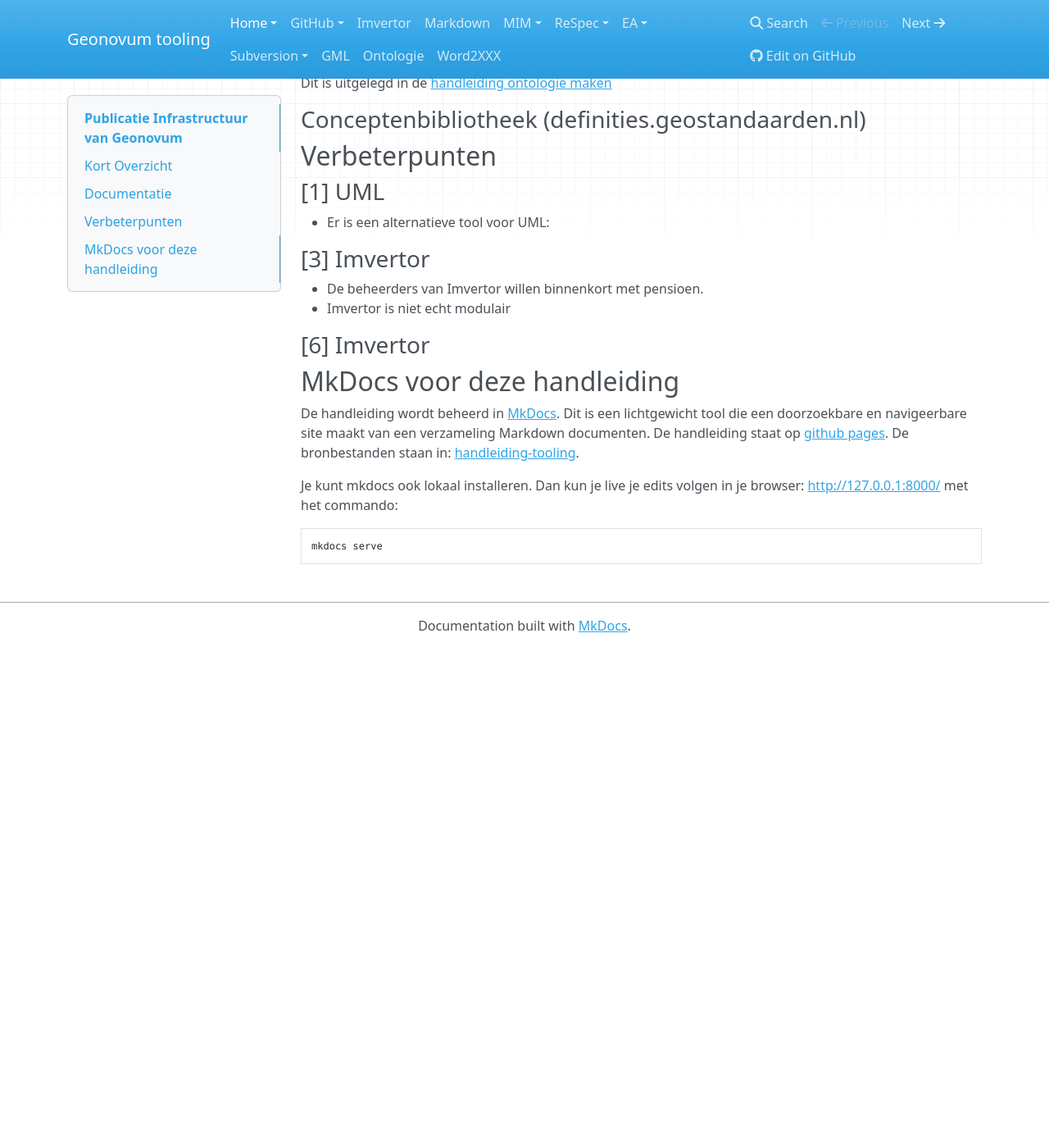
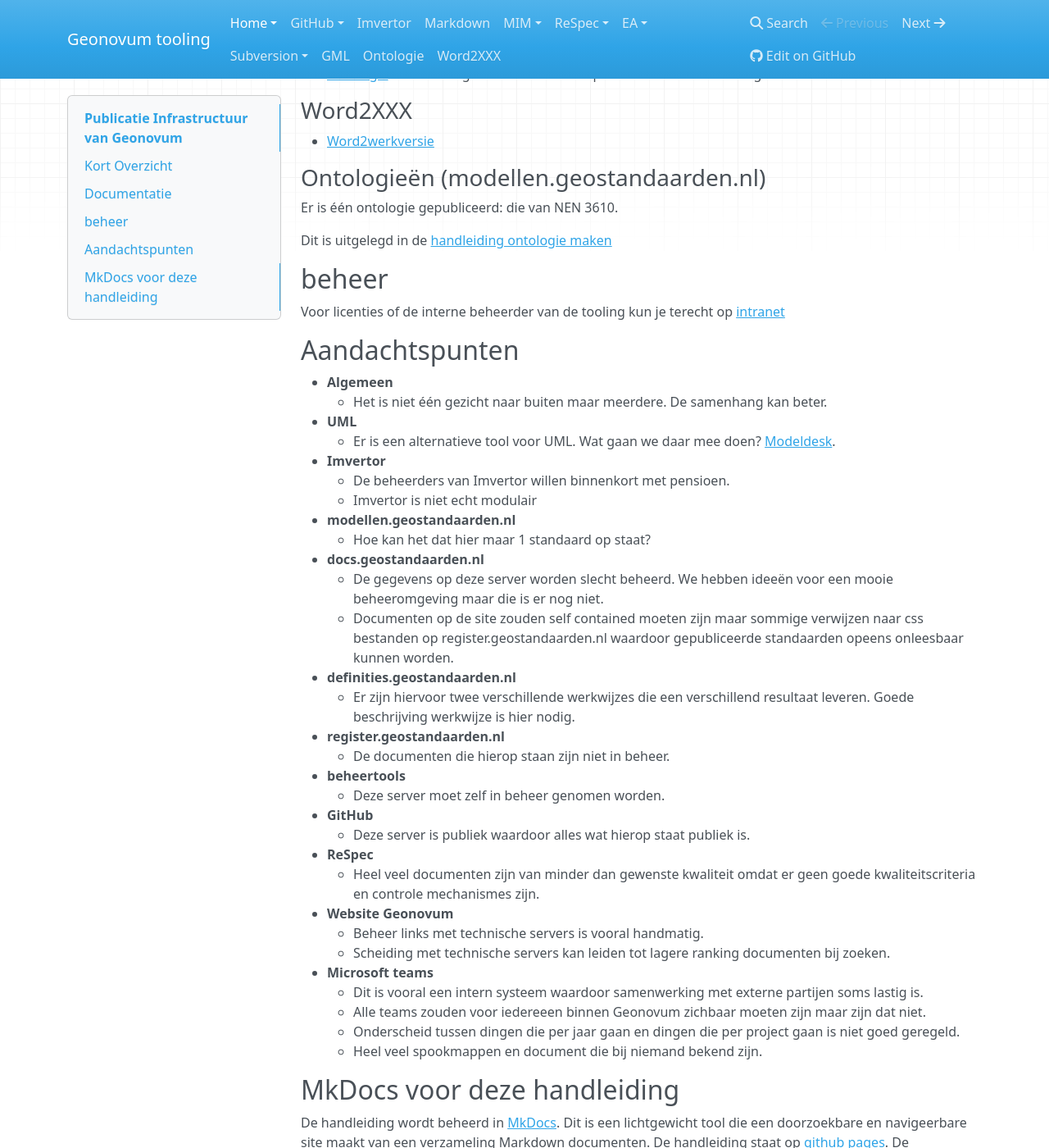
Before and after one commit to Geonovum/handleiding-tooling, an MkDocs documentation site: the page built from docs/index.md, in a window 1280 px wide and 1400 px high, scrolled down 3577 px. Shown: the whole window at 82% size. Built offline with MkDocs 1.6.1, drawn with Linux system fonts in a browser that asks for light colours; nearby versions of some CDN libraries; before the commit the page ends 4368 px from its top, so only the background shows below that; some of the changed text lies outside the part shown.

Commit message:
bijwerken plaatje en tekst publicatieinfrastructuur.

```diff
--- a/docs/index.md
+++ b/docs/index.md
@@ -4,7 +4,9 @@
 
 - Een korte [beschrijving](#kort-overzicht).
 - Verwijzing naar [documentatie](#documentatie).
-- Verbeterpunten [verbeterpunten](#verbeterpunten).
+- Aandachtspunten [verbeterpunten](#aandachtspunten).
+- Hoe we de boel beheren staat in [wie beheert wat](#beheer).
+- Wat vertellen wij onze opdrachtgevers in de [bijsluiter](https://stichtinggeonovum.sharepoint.com/:b:/s/Basisprogramma/EVGORVYMb0FFkjC0L14Ud5AB3cuyP27Ux2lz6ZfxGqqMDw?e=EYVtfs)
 
 
 ![pubinf](media/PublicatieInfrastructuurGeonovum.drawio.svg)
@@ -54,6 +56,17 @@
 
 - Technisch register met xsds, json-schema etc.
 
+### [13] Nationaal Georegister
+
+- Staat los van de rest van de publicatie infrastructuur.
+
+### [14] Web server van Geonovum
+
+- Staat los van rest van publicatie infrastructuur.
+
+
+
+
 ## Documentatie
 
 ### [1] UML
@@ -85,7 +98,7 @@
     Handleiding voor het maken van een definitielijst in
     ReSpec-documentatie.
 
-### [5] GitHub*
+### [5] GitHub
 - [GitHub werkwijze](GitHub-Inleiding.md): algemene inleiding over GitHub.
 - [GitHub handleiding](GitHub.md): Hoe maak je een account aan en hoe doe
     je beheertaken.
@@ -93,7 +106,15 @@
 ### [6] docs.geostandaarden.nl
 - Zie [pubDomainList.json](https://github.com/Geonovum/respec-utils/blob/master/src/autodeploy/config/pubDomainList.json)
 
-### Markdown
+
+### [9] register.geostandaarden.nl
+
+Technische onderdelen van de standaard worden op:
+[register.geostandaarden.nl](https://register.geostandaarden.nl) gezet. Hoe je
+dit met een webhook kan doen staat beschreven in:
+[technisch-register-2019](https://github.com/Geonovum/technisch-register-2019/blob/master/documentatie/Handleiding%20voor%20beheerders%20informatiemodellen.md)
+
+### [10] Markdown
  - [Markdown handleiding](Markdown.md): Handleiding werken met Markdown
      voor ReSpec-documentatie.
 
@@ -116,38 +137,49 @@
 
 - [Word2werkversie](WordConversies.md)
 
-Voor licenties of de interne beheerder van de tooling kun je terecht op
-[intranet](https://stichtinggeonovum.sharepoint.com/:b:/r/sites/FBICT/Gedeelde%20documenten/General/wat%20staat%20waar/Tooling_en_Beheerders.pdf?csf=1&web=1&e=aEcKjl)
-
-
-### Het Technisch Register (register.geostandaarden.nl)
-
-Technische onderdelen van de standaard worden op:
-[register.geostandaarden.nl](https://register.geostandaarden.nl) gezet. Hoe je
-dit met een webhook kan doen staat beschreven in:
-[technisch-register-2019](https://github.com/Geonovum/technisch-register-2019/blob/master/documentatie/Handleiding%20voor%20beheerders%20informatiemodellen.md)
-
 ### Ontologieën (modellen.geostandaarden.nl)
 
 Er is één ontologie gepubliceerd: die van NEN 3610.
 
 Dit is uitgelegd in de [handleiding ontologie maken](Handleiding-ontologie-maken-en-publiceren.md)
 
-### Conceptenbibliotheek (definities.geostandaarden.nl)
+## beheer
 
+Voor licenties of de interne beheerder van de tooling kun je terecht op
+[intranet](https://stichtinggeonovum.sharepoint.com/:b:/r/sites/FBICT/Gedeelde%20documenten/General/wat%20staat%20waar/Tooling_en_Beheerders.pdf?csf=1&web=1&e=aEcKjl)
 
-## Verbeterpunten
+## Aandachtspunten
 
-### [1] UML
-
-- Er is een alternatieve tool voor UML:
-
-### [3] Imvertor
-
-- De beheerders van Imvertor willen binnenkort met pensioen.
-- Imvertor is niet echt modulair
-
-### [6] Imvertor
+- **Algemeen**
+    - Het is niet één gezicht naar buiten maar meerdere. De samenhang kan beter.
+- **UML**
+    - Er is een alternatieve tool voor UML. Wat gaan we daar mee doen? [Modeldesk](https://modeldesk.io/).
+- **Imvertor**
+    - De beheerders van Imvertor willen binnenkort met pensioen.
+    - Imvertor is niet echt modulair
+- **modellen.geostandaarden.nl**
+    - Hoe kan het dat hier maar 1 standaard op staat?
+- **docs.geostandaarden.nl**
+    - De gegevens op deze server worden slecht beheerd. We hebben ideeën voor een mooie beheeromgeving maar die is er nog niet.
+    - Documenten op de site zouden self contained moeten zijn maar sommige verwijzen naar css bestanden op register.geostandaarden.nl waardoor gepubliceerde standaarden opeens onleesbaar kunnen worden.
+- **definities.geostandaarden.nl**
+    - Er zijn hiervoor twee verschillende werkwijzes die een verschillend resultaat leveren. Goede beschrijving werkwijze is hier nodig.
+- **register.geostandaarden.nl**
+    - De documenten die hierop staan zijn niet in beheer.
+- **beheertools**
+    - Deze server moet zelf in beheer genomen worden.
+- **GitHub**
+    - Deze server is publiek waardoor alles wat hierop staat publiek is.
+- **ReSpec**
+    - Heel veel documenten zijn van minder dan gewenste kwaliteit omdat er geen goede kwaliteitscriteria en controle mechanismes zijn.
+- **Website Geonovum**
+    - Beheer links met technische servers is vooral handmatig.
+    - Scheiding met technische servers kan leiden tot lagere ranking documenten bij zoeken.
+- **Microsoft teams**
+    - Dit is vooral een intern systeem waardoor samenwerking met externe partijen soms lastig is.
+    - Alle teams zouden voor iedereeen binnen Geonovum zichbaar moeten zijn maar zijn dat niet.
+    - Onderscheid tussen dingen die per jaar gaan en dingen die per project gaan is niet goed geregeld.
+    - Heel veel spookmappen en document die bij niemand bekend zijn.
 
 ## MkDocs voor deze handleiding
 
```
Also changed, not shown: docs/media/PublicatieInfrastructuurGeonovum.drawio.svg.
